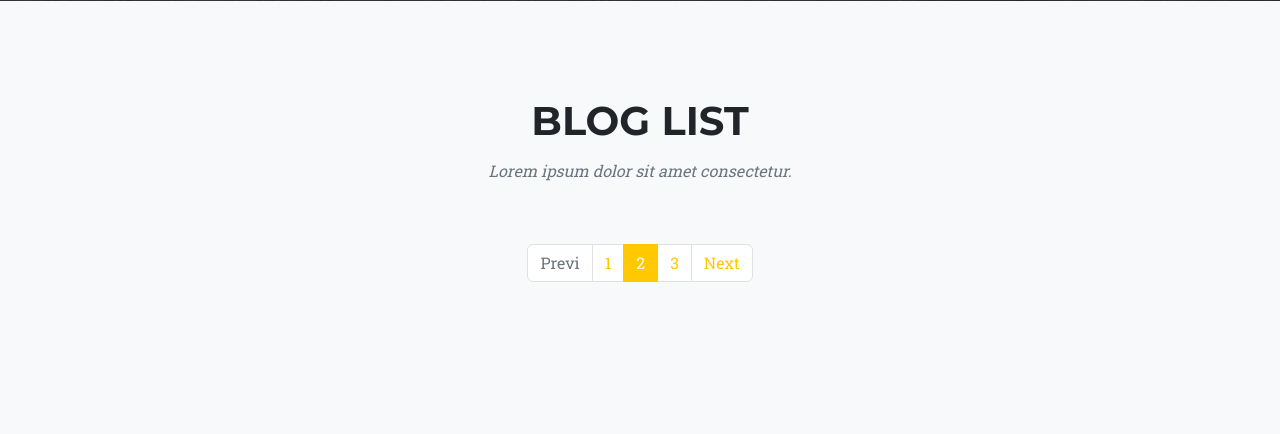
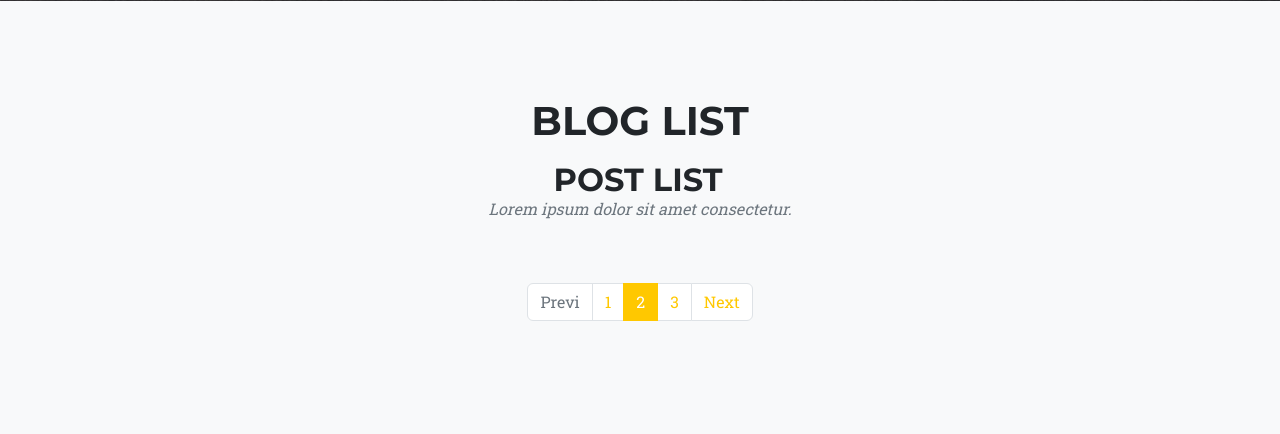
Before and after one commit to yellowjung/djangoStudy, a Django app: page / in a window 1280 px wide. Shown: the part 813-1247 px from the top of the page. Run offline with Django 4.2, Linux system fonts and the light colour scheme; data that the repository does not hold is empty; some libraries are stand-ins or nearby versions.

Commit message:
Page move

```diff
--- a/VueDjAgency/api/views.py
+++ b/VueDjAgency/api/views.py
@@ -7,7 +7,19 @@ from api.utils import obj_to_post, prev_next_post
 from blog.models import Category, Post, Tag
 
 class ApiPostLV(BaseListView):
-    model = Post
+    # model = Post
+
+    def get_queryset(self):
+        paramCate = self.request.Get.get('category')
+        paramTag = self.request.Get.get('tag')
+        if paramCate:
+            qs = Post.objects.filter(category__name__iexact=paramCate)
+        elif paramTag:
+            qs = Post.objects.filter(tags__name__iexact=paramTag)
+        else:
+            qs = Post.objects.all()
+        return qs
+
 
     def render_to_response(self, context, **response_kwargs):
         qs = context['object_list']
--- a/VueDjAgency/templates/home.html
+++ b/VueDjAgency/templates/home.html
@@ -26,6 +26,11 @@
     <div class="container">
       <div class="text-center">
         <h2 class="section-heading text-uppercase">Blog List</h2>
+        <div class="section-heading">
+          <span class="h2 text-uppercase">Post List</span>&nbsp;
+          <span v-if="category"class="h6 font-italic">( Category: [[ category ]] )</span>
+          <span v-if="tag"class="h6 font-italic">( Tag: [[ tag ]] )</span>
+        </div>
         <h3 class="section-subheading text-muted">Lorem ipsum dolor sit amet consectetur.</h3>
       </div>
       <div class="row">
--- a/VueDjAgency/templates/include/post_list_vue.html
+++ b/VueDjAgency/templates/include/post_list_vue.html
@@ -6,17 +6,26 @@
     data(){
       return {
         postList: [],
+        category: '',
+        tag: ''
       }
     },
 
     created(){
       console.log("created()...");
+      const params = new URL(location).searchParams;
+      this.category = params.get('category');
+      this.tag = params.get("tag");
       this.fetchPostList();
     },
 
     methods: {
       fetchPostList(){
-        console.log("fetchPostList()...");
+        console.log("fetchPostList()...", this.category, this.tag);
+        let getUrl = '';
+        if(this.category) getUrl = '/api/post/list/?category=${this.category}';
+        else if(this.tag) getUrl = '/api/post/list/?tag=${this.tga}';
+        else geturl = '/api/post/list/';
 
         axios.get('/api/post/list/')
         .then(res => {
```
Also changed, not shown: VueDjAgency/templates/blog/post_detail.html (+7 -4 lines), VueDjAgency/templates/include/post_detail_vue.html (+8 -0 lines).
